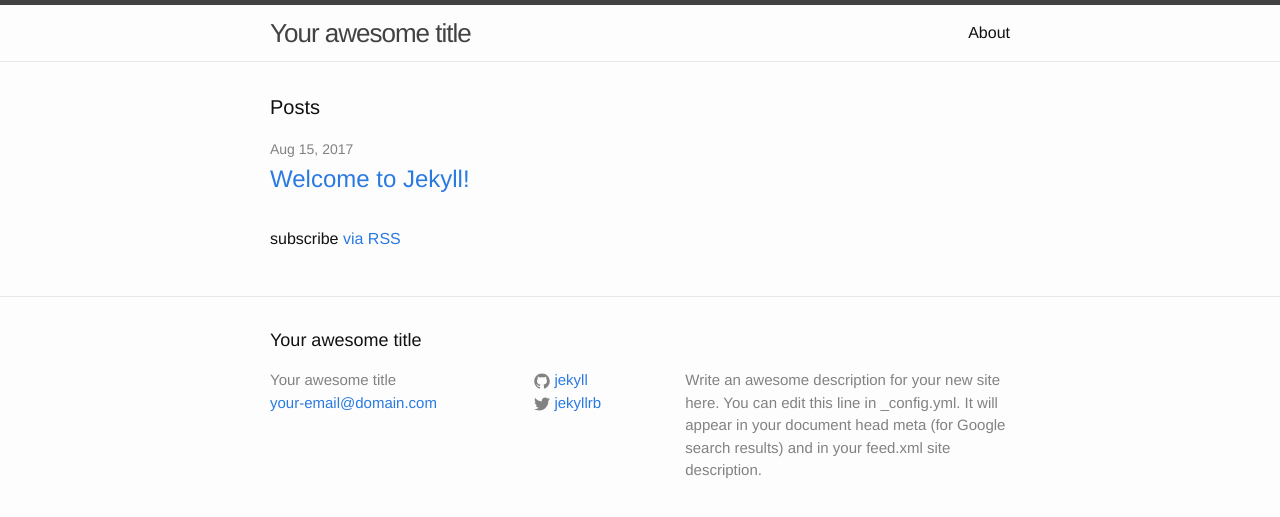
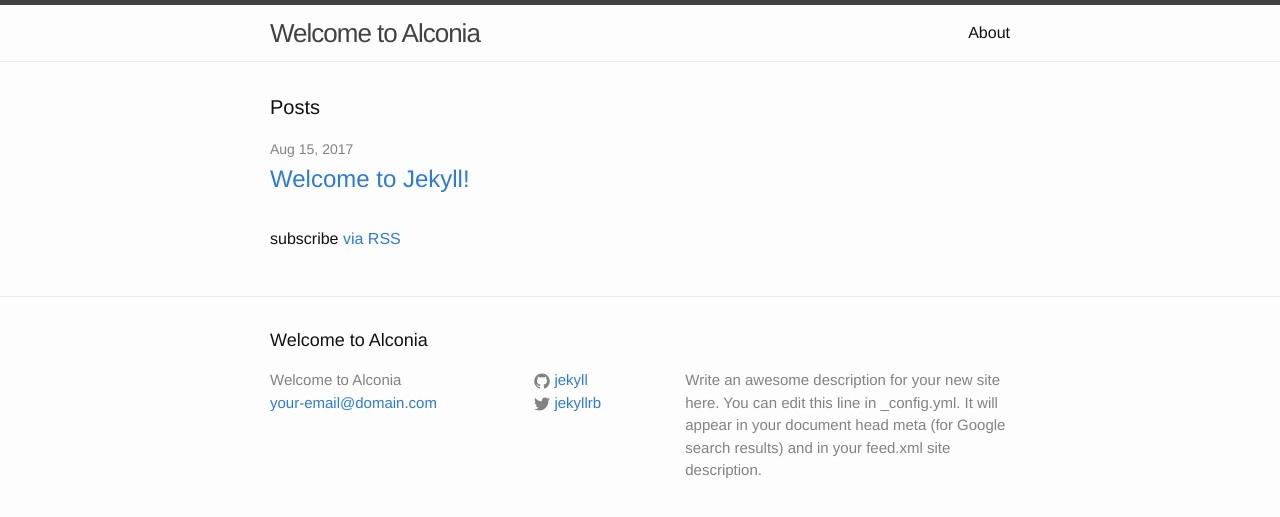
Before and after one commit to Stubbsola/stubbsola.github.io, a Jekyll site: the page built from index.html, in a window 1280 px wide. Shown: the top 517 px of the page. Built offline with Jekyll 4.4.1, drawn with Linux system fonts in a browser that asks for light colours.

Commit message:
Update _config.yml

```diff
--- a/_config.yml
+++ b/_config.yml
@@ -6,7 +6,7 @@
 # 'jekyll serve'. If you change this file, please restart the server process.
 
 # Site settings
-title: Your awesome title
+title: Welcome to Alconia
 email: your-email@domain.com
 description: > # this means to ignore newlines until "baseurl:"
   Write an awesome description for your new site here. You can edit this
```
